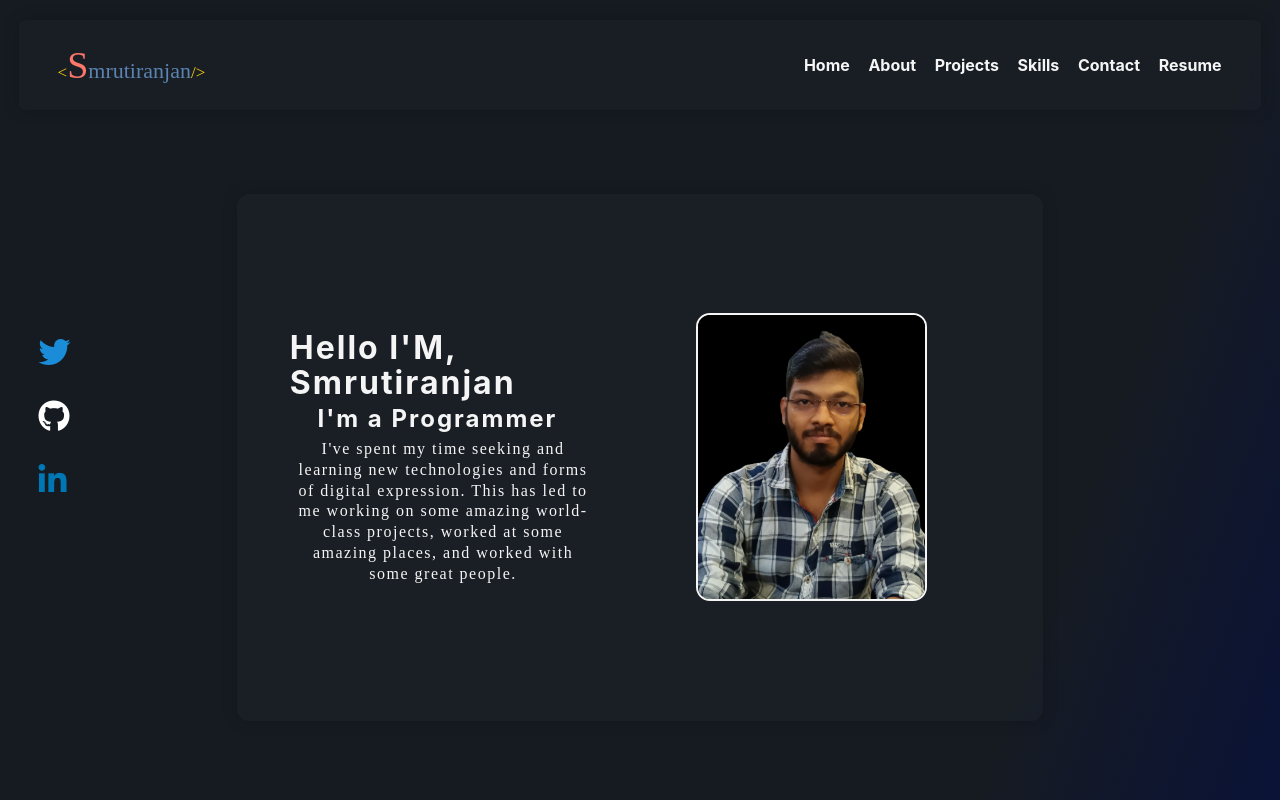
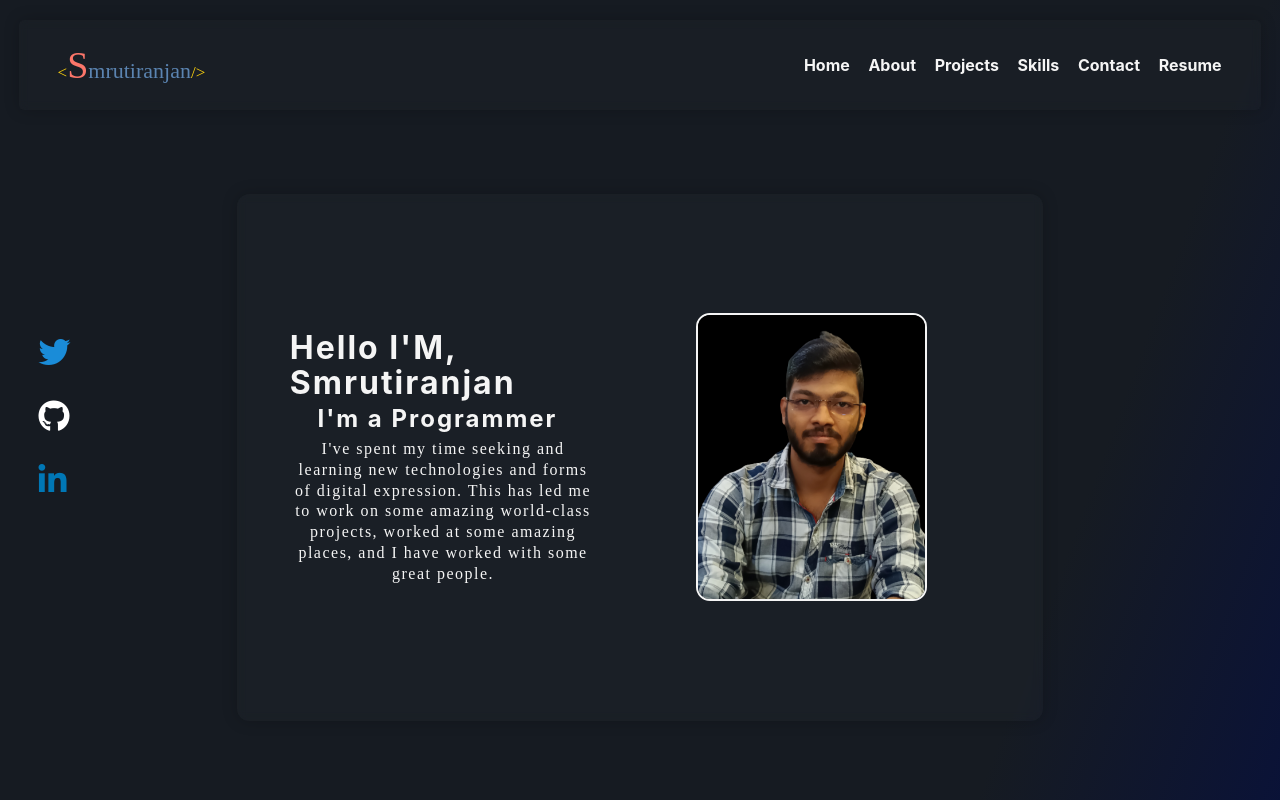
Before and after one commit to Smrutiranjan-Patra/portfolio, a React (Create React App) app: page / in a window 1280 px wide. Shown: the top 800 px of the page. Built offline with nearby package versions, Linux system fonts and the light colour scheme; a web font is replaced by a local one.

Commit message:
update home page

```diff
--- a/src/compoents/home.jsx
+++ b/src/compoents/home.jsx
@@ -17,8 +17,7 @@ const Home = () => {
                         <i className="fab fa-linkedin-in" id="linkedin"></i></a>
                 </div>
                 <h1 className="name">Hello I'M, Smrutiranjan</h1>
-                <h2 className="name"> I'm a {' '}
-                    <span id="typingtext">
+                <h2 className="name"> I'm a <span id="typingtext">
                     <Typewriter
                         loop
                         cursor
@@ -30,9 +29,8 @@ const Home = () => {
                     />
                 </span>
                 </h2>
-                <p className="descriptions"> I've spent my time seeking and learning new technologies and forms of digital
-                    expression. This has led
-                    to me working on some amazing world-class projects, worked at some amazing places, and worked with some
+                <p className="descriptions"> I've spent my time seeking and learning new technologies and forms of digital expression.
+                    This has led me to work on some amazing world-class projects, worked at some amazing places, and I have worked with some
                     great people.
                 </p>
             </div >
@@ -41,6 +39,8 @@ const Home = () => {
             </div>
         </div >
     )
+
 }
 
+
 export { Home }
```
Lines whose indentation alone changed are shown as unchanged.
